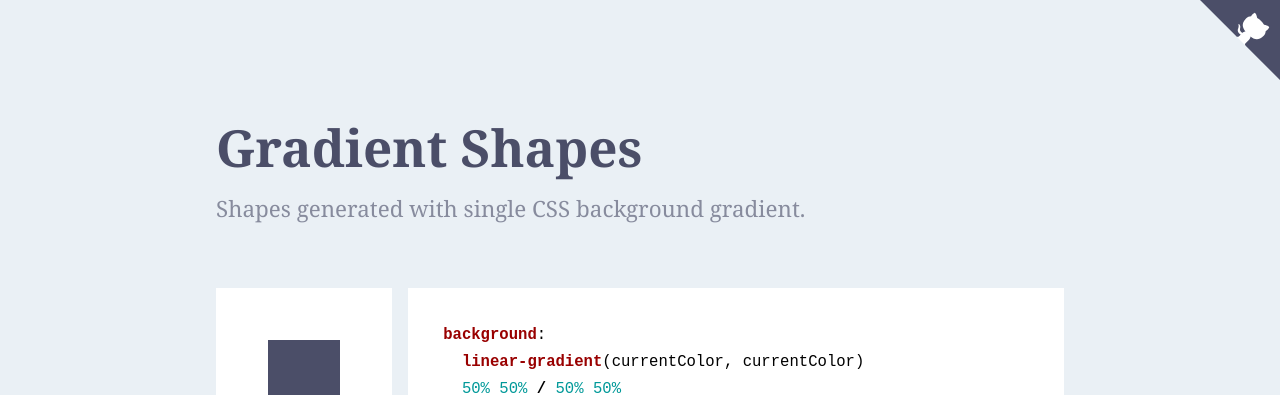
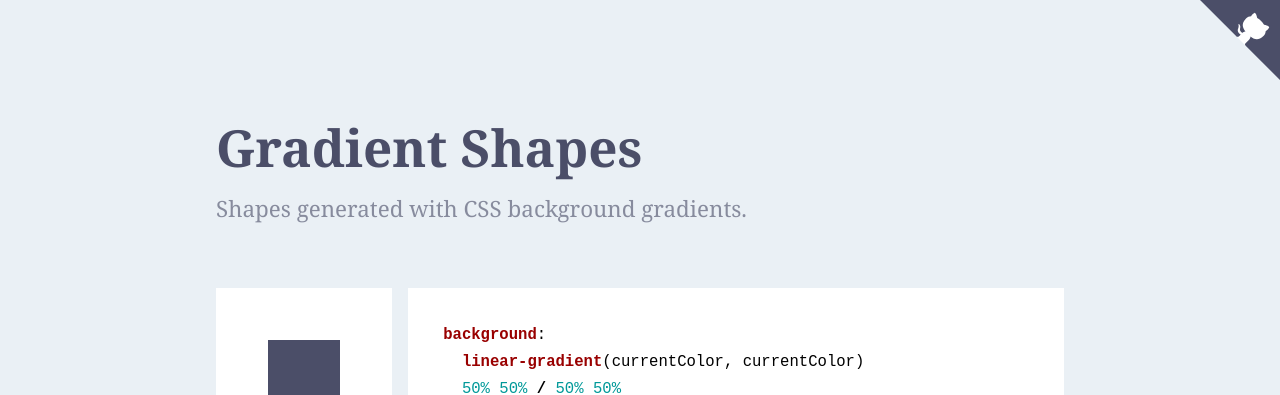
Before and after one commit to yuanchuan/gradient-shapes, a Jekyll site: the page built from index.html, in a window 1280 px wide and 900 px high. Shown: the top 395 px of the window. Built offline with Jekyll 4.4.1, drawn with Linux system fonts in a browser that asks for light colours.

Commit message:
Fix words

```diff
--- a/_layouts/default.html
+++ b/_layouts/default.html
@@ -13,7 +13,7 @@
   <main>
     <header>
       <h1>Gradient Shapes</h1>
-			<p>Shapes generated with single CSS background gradient.</p>
+			<p>Shapes generated with CSS background gradients.</p>
     </header>
     <div id="examples">
       {{ content }}
```
Also changed, not shown: README.md.
